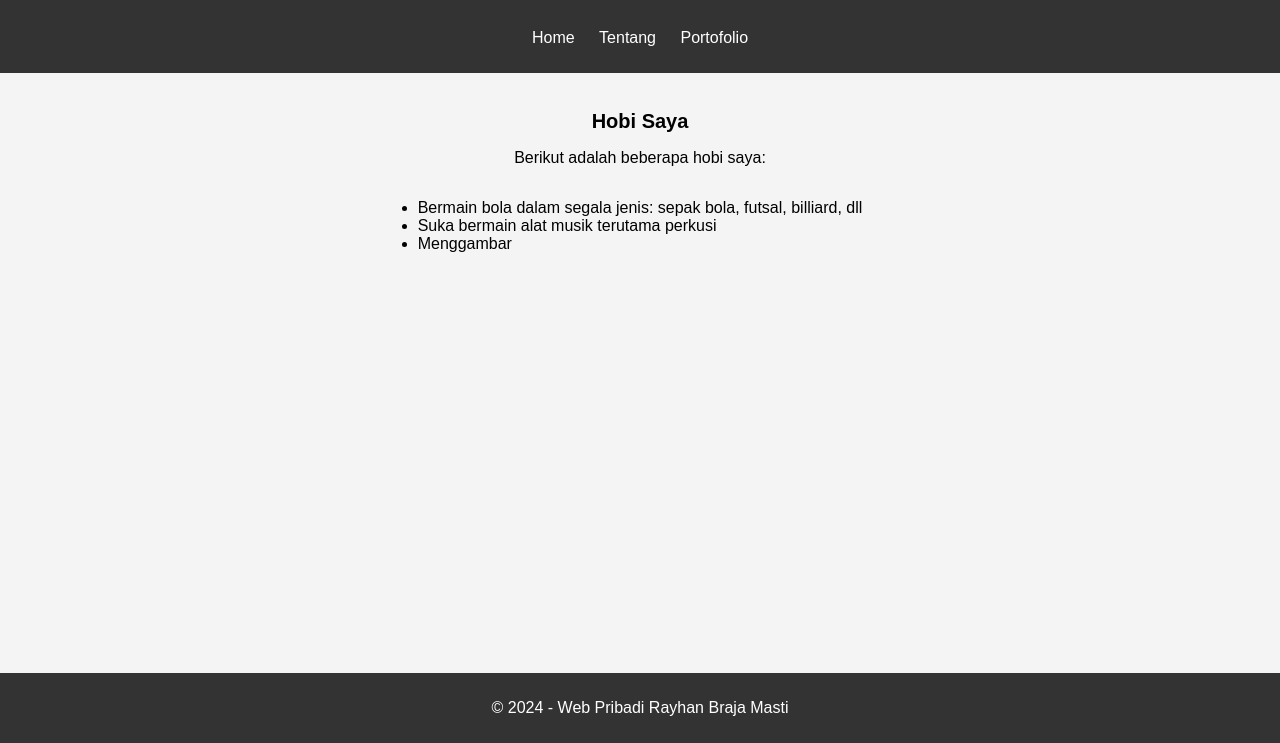
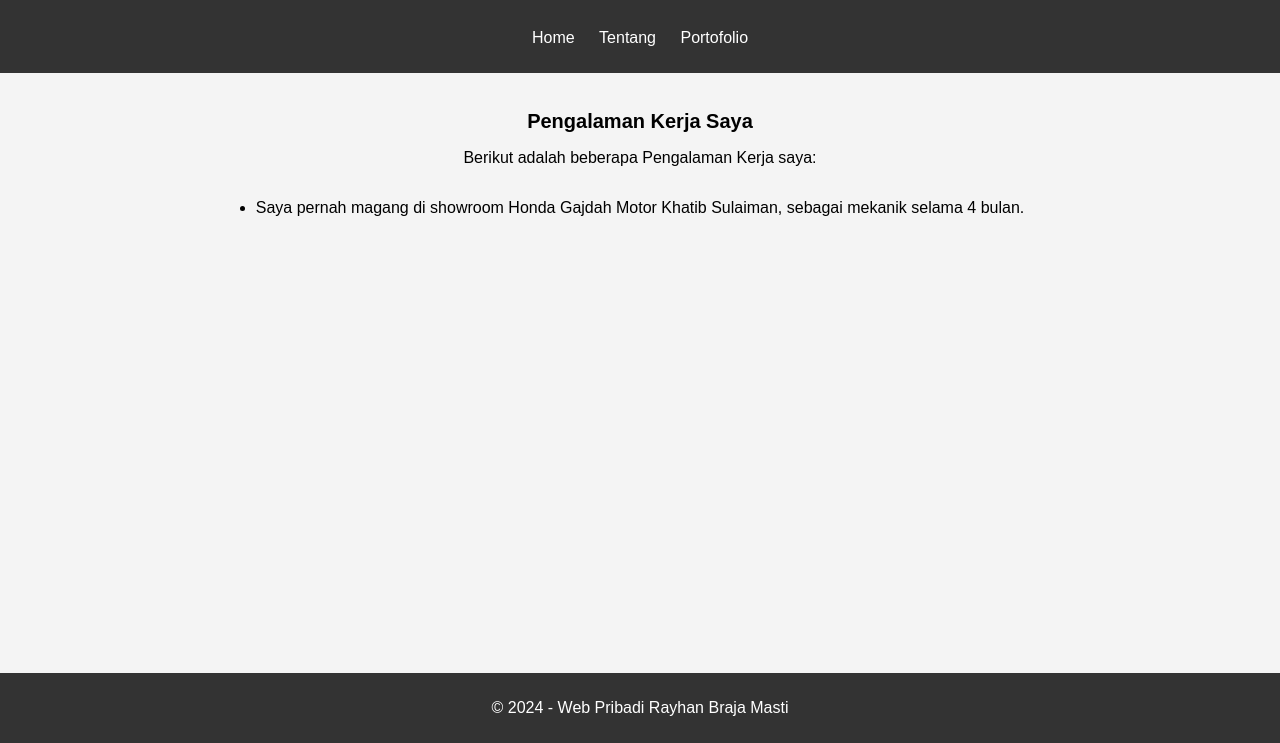
Before and after one commit to rayhanbrajamasti/rayhanbrajamasti.github.io, a plain HTML site: page portofolio.html in a window 1280 px wide. Shown: the part 57-800 px from the top of the page. Drawn offline with Linux system fonts and the light colour scheme.

Commit message:
portofolio.html

```diff
--- a/portofolio.html
+++ b/portofolio.html
@@ -20,12 +20,10 @@
 
     <main>
         <section>
-            <h2>Hobi Saya</h2>
-            <p>Berikut adalah beberapa hobi saya:</p>
+            <h2>Pengalaman Kerja Saya</h2>
+            <p>Berikut adalah beberapa Pengalaman Kerja saya:</p>
             <ul>
-                <li>Bermain bola dalam segala jenis: sepak bola, futsal, billiard, dll</li>
-                <li>Suka bermain alat musik terutama perkusi</li>
-                <li>Menggambar</li>
+                <li>Saya pernah magang di showroom Honda Gajdah Motor Khatib Sulaiman, sebagai mekanik selama 4 bulan.</li>
             </ul>
         </section>
     </main>
```
